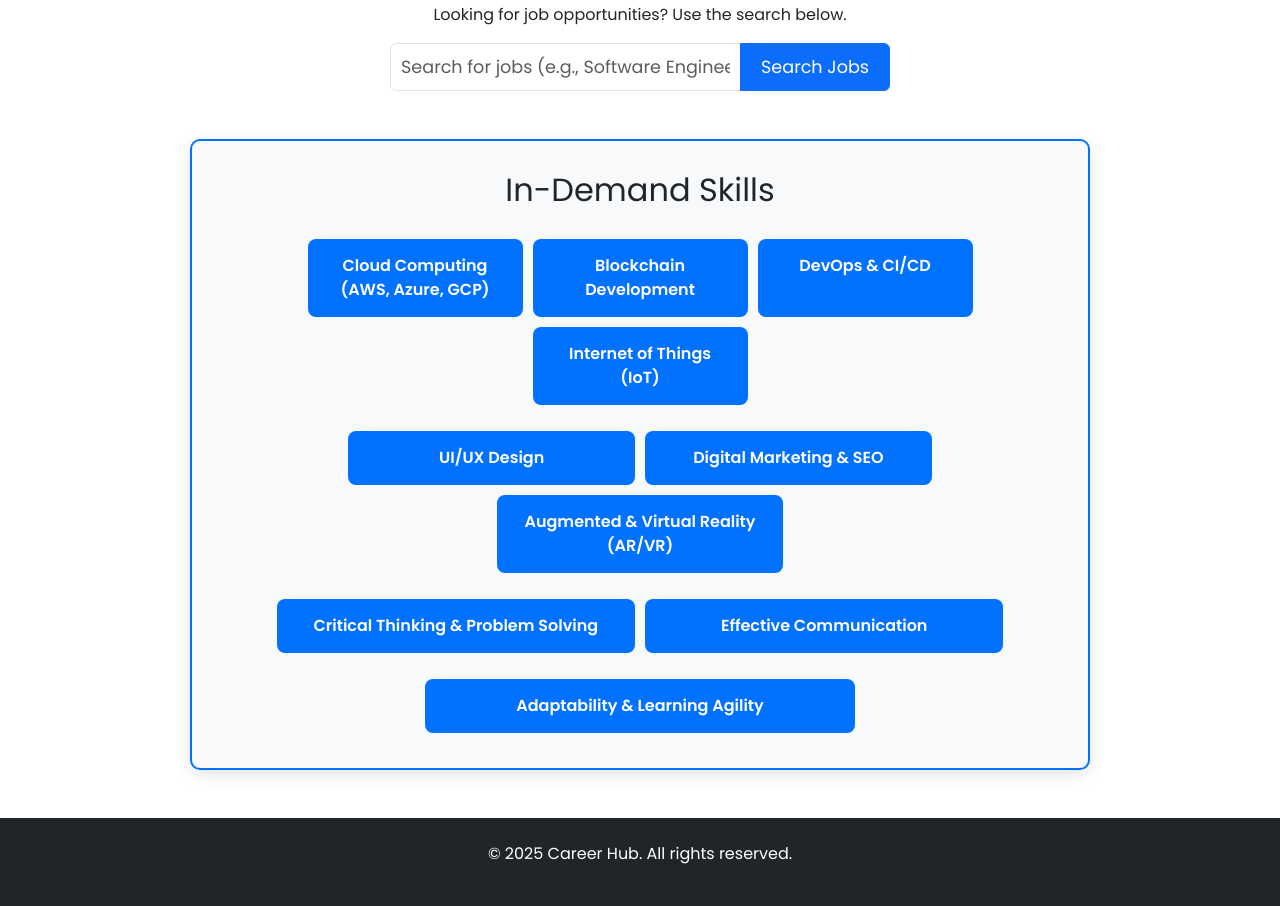
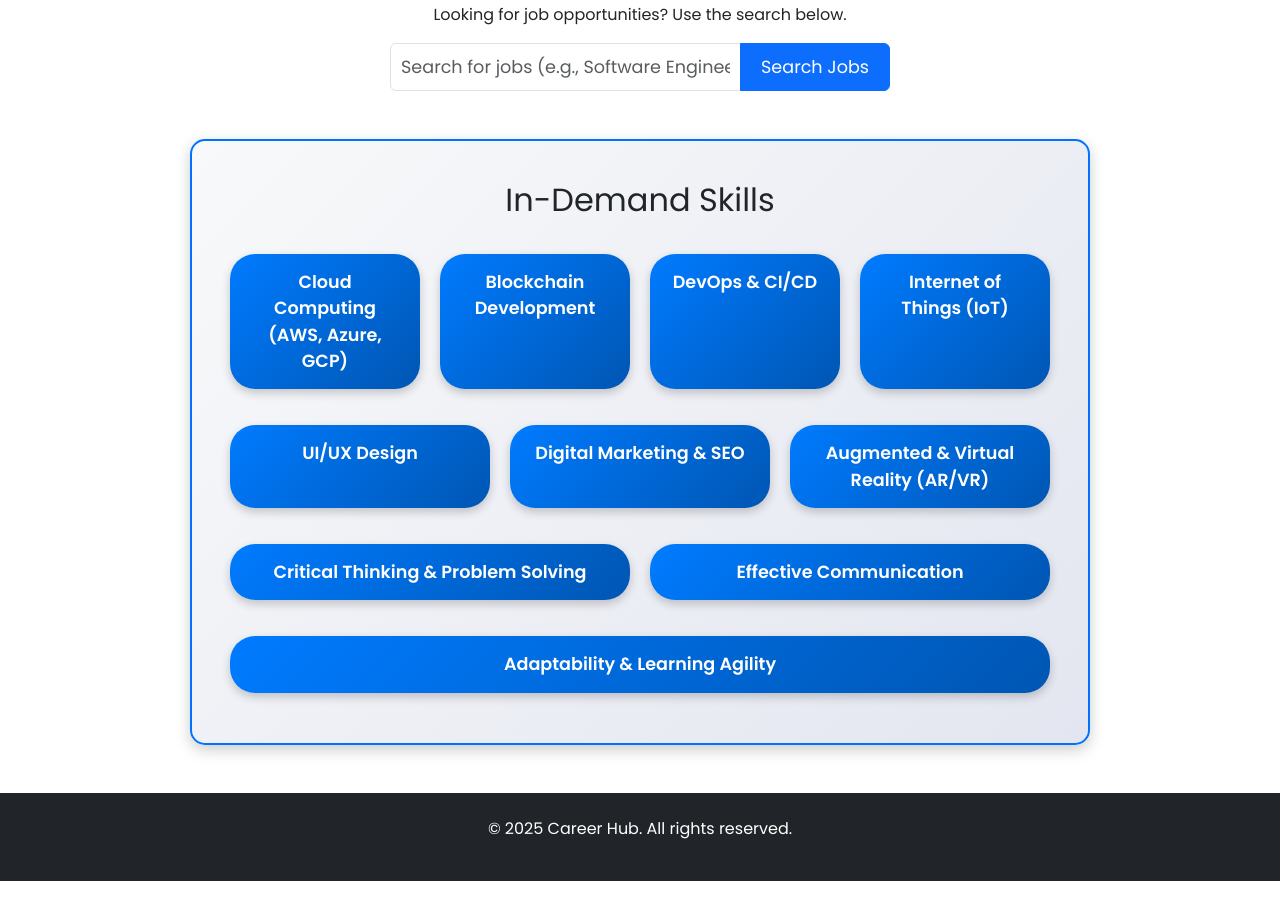
Before and after one commit to kishoretn84/career-hub, a plain HTML site: page index.html in a window 1280 px wide. Shown: the part 1133-2039 px from the top of the page. After the commit the page ends 2014 px from the top, so only its background shows below. Drawn offline with nearby package versions, Linux system fonts and the light colour scheme.

Commit message:
Update styles.css

```diff
--- a/styles.css
+++ b/styles.css
@@ -88,18 +88,50 @@ body {
     box-shadow: 0 10px 20px rgba(0, 0, 0, 0.2);
 }
 
-/* Skills Section */
-#skills .badge {
-    font-size: 1.1em;
-    cursor: pointer;
-    transition: 0.3s;
+/* Box for Skills Section */
+.skill-box {
+    background: linear-gradient(135deg, #f8f9fa, #e3e6f0); /* Soft gradient */
+    border-radius: 15px;
+    padding: 40px;
+    box-shadow: 0 5px 15px rgba(0, 0, 0, 0.2);
+    max-width: 900px;
+    margin: 20px auto; /* Center the box */
+    text-align: center;
 }
 
-#skills .badge:hover {
-    background: #ffc107;
+/* Skill Card Styling */
+.skill-card {
+    background: linear-gradient(135deg, #007bff, #0056b3); /* Gradient blue */
     color: white;
+    padding: 15px 20px;
+    margin: 10px;
+    border-radius: 25px;
+    font-weight: bold;
+    text-align: center;
+    transition: transform 0.3s, box-shadow 0.3s, background 0.3s;
+    font-size: 1.1rem;
+    box-shadow: 0 4px 10px rgba(0, 0, 0, 0.2);
 }
 
+/* Hover Effect */
+.skill-card:hover {
+    transform: scale(1.05);
+    box-shadow: 0 8px 20px rgba(0, 0, 0, 0.3);
+    background: linear-gradient(135deg, #0056b3, #003d82);
+}
+
+/* Responsive Grid Layout */
+@media (min-width: 768px) {
+    .row {
+        display: flex;
+        justify-content: center;
+        flex-wrap: wrap;
+    }
+    .skill-card {
+        flex: 1;
+        min-width: 200px;
+    }
+}
 /* Footer */
 footer {
     background: #222;
```
